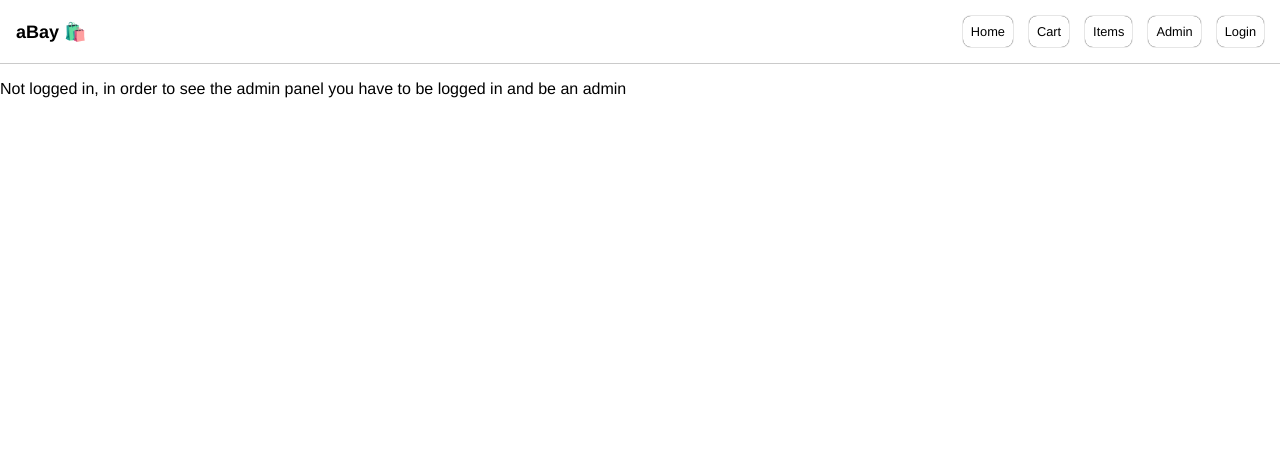
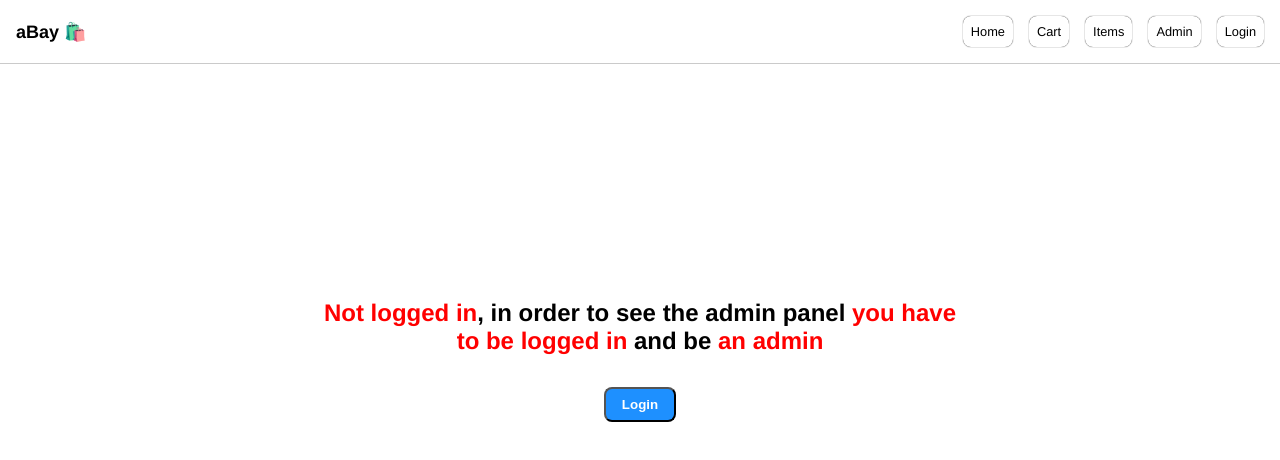
Before and after one commit to maciejbaba/mern-ecommerce, a React (Vite) app: page /admin in a window 1280 px wide. Shown: the top 460 px of the page. Built offline with nearby package versions, Linux system fonts and the light colour scheme; no server answers.

Commit message:
add global classes, style not logged in part of admin component, add rerouting

```diff
--- /dev/null
+++ b/src/css/Admin.css
@@ -0,0 +1,15 @@
+.admin__not-logged {
+  display: flex;
+  flex-direction: column;
+  align-items: center;
+  justify-content: center;
+  height: 70vh;
+  gap: 2rem;
+}
+
+.admin__not-logged p {
+  font-size: 1.5rem;
+  font-weight: bolder;
+  max-width: 50vw;
+  text-align: center;
+}
--- a/src/css/Login.css
+++ b/src/css/Login.css
@@ -26,7 +26,7 @@
 }
 
 .login button {
-  padding: 0.5rem;
+  padding: 0.5rem 1rem;
   border-radius: 0.5rem;
   cursor: pointer;
   font-weight: bolder;
--- a/src/features/auth/Admin.tsx
+++ b/src/features/auth/Admin.tsx
@@ -1,25 +1,38 @@
-import { useSelector } from "react-redux"
-import { selectUser } from "../auth/sessionSlice"
+import { useSelector } from "react-redux";
+import { selectUser } from "../auth/sessionSlice";
+import "../../css/Admin.css";
+import { useNavigate } from "react-router-dom";
+import MyButton from "../../components/myButton";
 
 const Admin = () => {
   const user = useSelector(selectUser);
   console.log(user);
+  const navigate = useNavigate();
 
+  const handleLoginClick = () => {
+    navigate("/login");
+  };
 
   if (!user) {
     return (
-      <div>
-        Not logged in, in order to see the admin panel you have to be logged in
-        and be an admin
+      <div className="admin__not-logged">
+        <p>
+          <span className="text-red">Not logged in</span>, in order to see the
+          admin panel <span className="text-red">you have to be logged in</span>{" "}
+          and be <span className="text-red">an admin</span>
+        </p>
+        <MyButton className="button" onClick={handleLoginClick}>
+          Login
+        </MyButton>
       </div>
     );
   }
 
   if (!user.isAdmin) {
-    return <div>You are not an admin</div>;
+    return <div className="admin__not-admin">You are not an admin</div>;
   }
 
-  return <div>Admin panel</div>;
+  return <div className="admin">Admin panel</div>;
 };
 
 export default Admin;
--- a/src/index.css
+++ b/src/index.css
@@ -2,6 +2,9 @@
   --BLUE: #1e90ff;
   --GREEN: green;
   --RED: red;
+  --BLUE-HOVER: #187bcd;
+  --GREEN-HOVER: #008000;
+  --RED-HOVER: #ff0000;
 }
 
 * {
@@ -23,9 +26,8 @@ body {
   overflow: hidden;
 }
 
-
 ::-webkit-scrollbar {
-  width: .6rem;
+  width: 0.6rem;
 }
 
 ::-webkit-scrollbar-track {
@@ -41,3 +43,36 @@ body {
 ::-webkit-scrollbar-thumb:hover {
   background-color: #b0a2a2;
 }
+
+.button {
+  padding: 0.5rem 1rem;
+  border-radius: 0.5rem;
+  background-color: var(--BLUE);
+  color: white;
+  font-weight: bolder;
+  cursor: pointer;
+}
+
+.button:hover {
+  background-color: var(--BLUE-HOVER);
+}
+
+.secondary-button {
+  background-color: var(--GREEN);
+}
+
+.secondary-button:hover {
+  background-color: var(--GREEN-HOVER);
+}
+
+.danger-button {
+  background-color: var(--RED);
+}
+
+.danger-button:hover {
+  background-color: var(--RED-HOVER);
+}
+
+.text-red {
+  color: red;
+}
```
